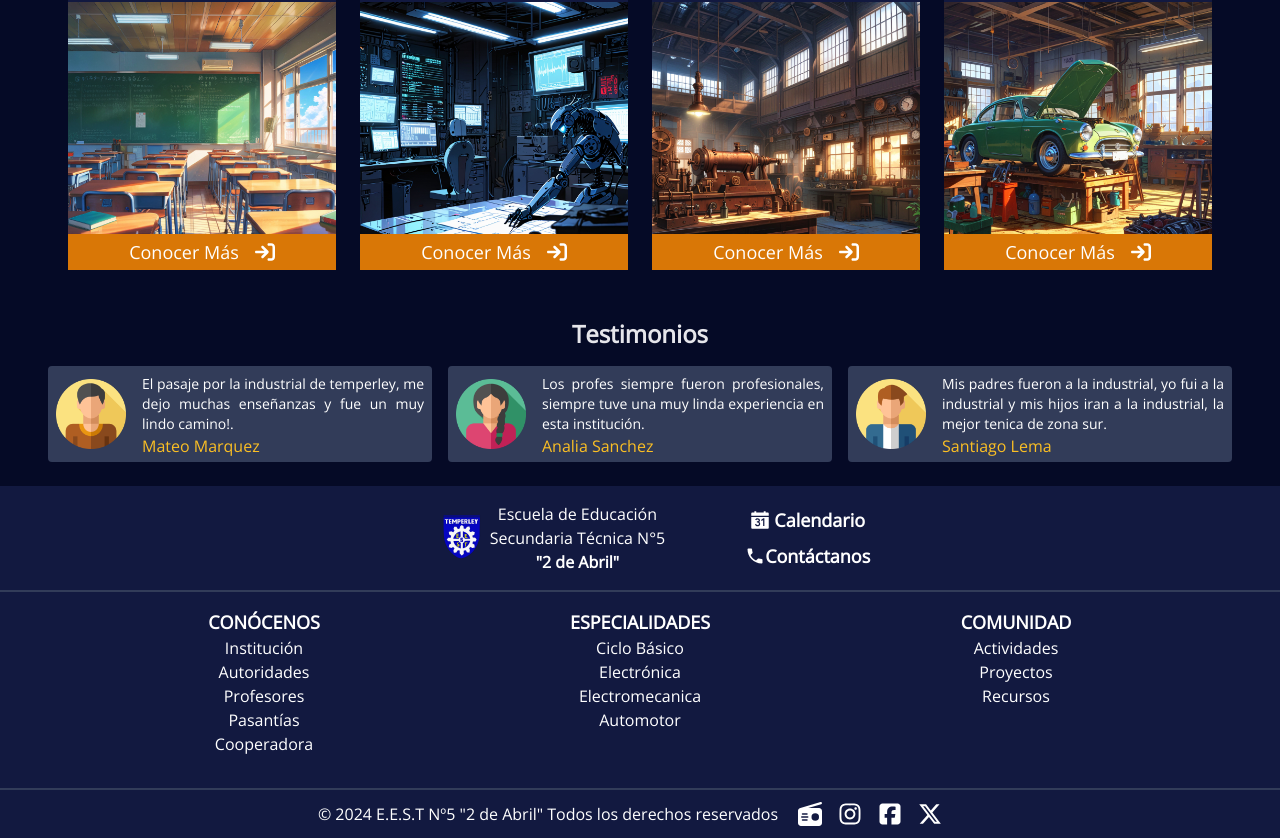
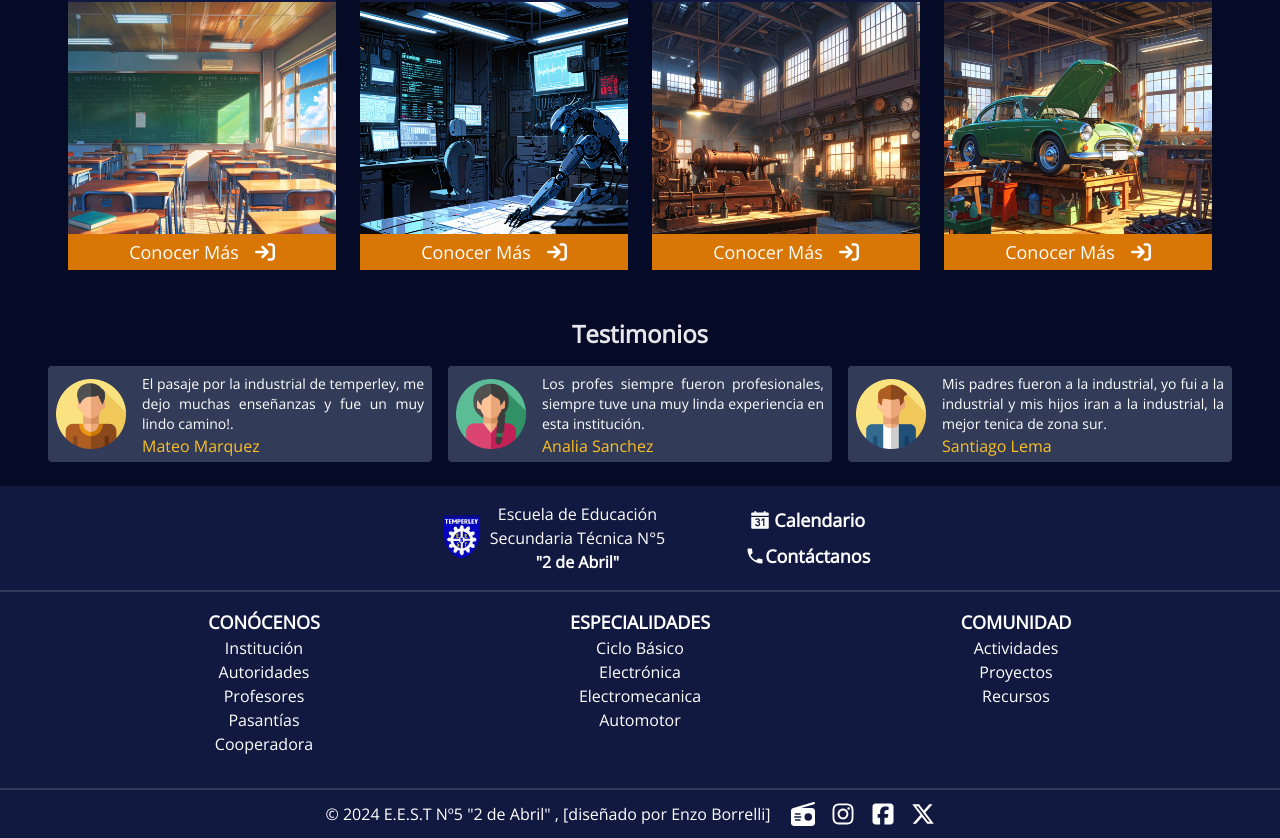
Before and after one commit to EnzoBorrelli/EESTN5-webPage, a Next.js app: page / in a window 1280 px wide. Shown: the part 913-1751 px from the top of the page. Built offline with nearby package versions, Linux system fonts and the light colour scheme; no server answers; the database is empty.

Commit message:
added copyright

```diff
--- a/components/footer.tsx
+++ b/components/footer.tsx
@@ -30,8 +30,8 @@ export default function Footer() {
           </p>
         </div>
         <div className="flex flex-col md:gap-2">
-        <CalendarLink/>
-        <ContactLink />
+          <CalendarLink />
+          <ContactLink />
         </div>
       </section>
 
@@ -72,8 +72,8 @@ export default function Footer() {
       {/* seccion bot | copyright | redes sociales */}
       <section className="flex items-center justify-center px-4 py-2 md:px-0">
         <h3 className="text-center">
-          © 2024 E.E.S.T Nº5 &quot;2 de Abril&quot; Todos los derechos
-          reservados
+          © 2024 E.E.S.T Nº5 &quot;2 de Abril&quot; , [diseñado por Enzo
+          Borrelli]
         </h3>
         <ul className="flex gap-2 px-4 size-fit">
           {RedesSociales.map((social) => (
```
